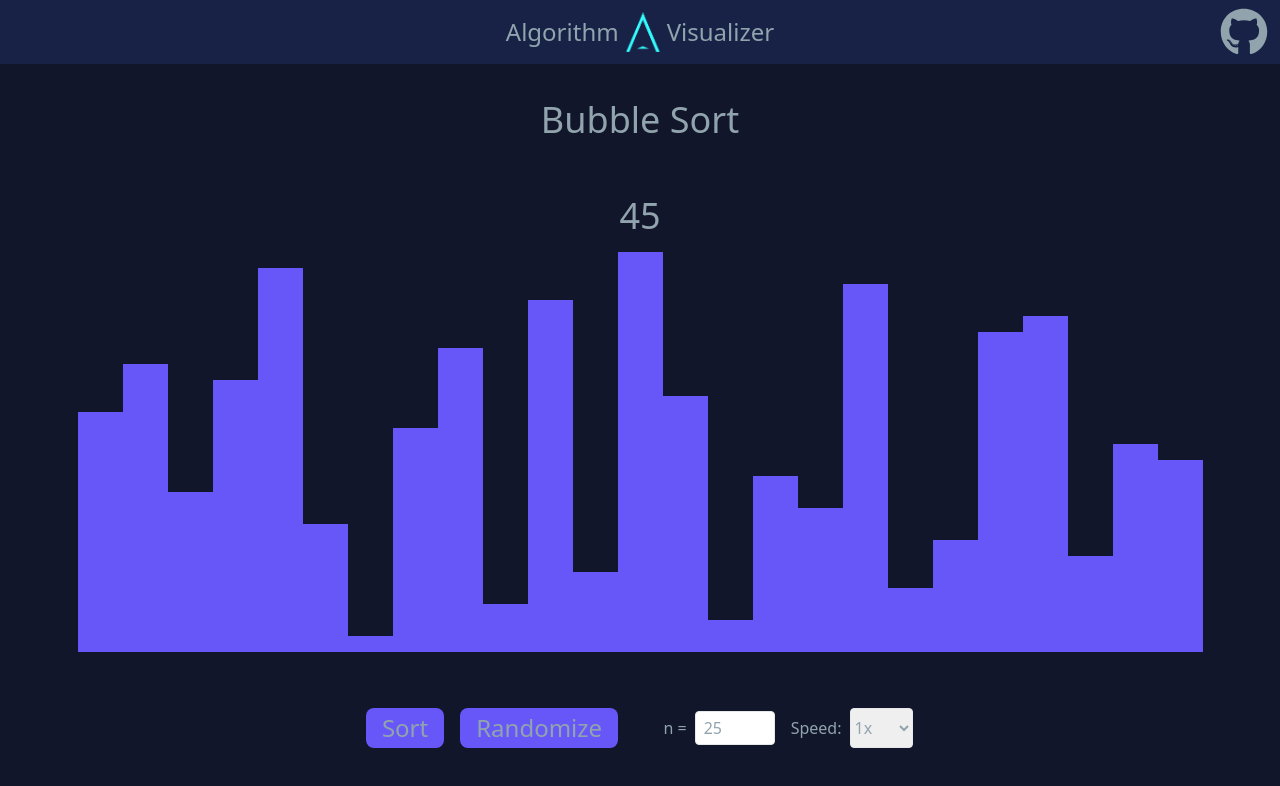
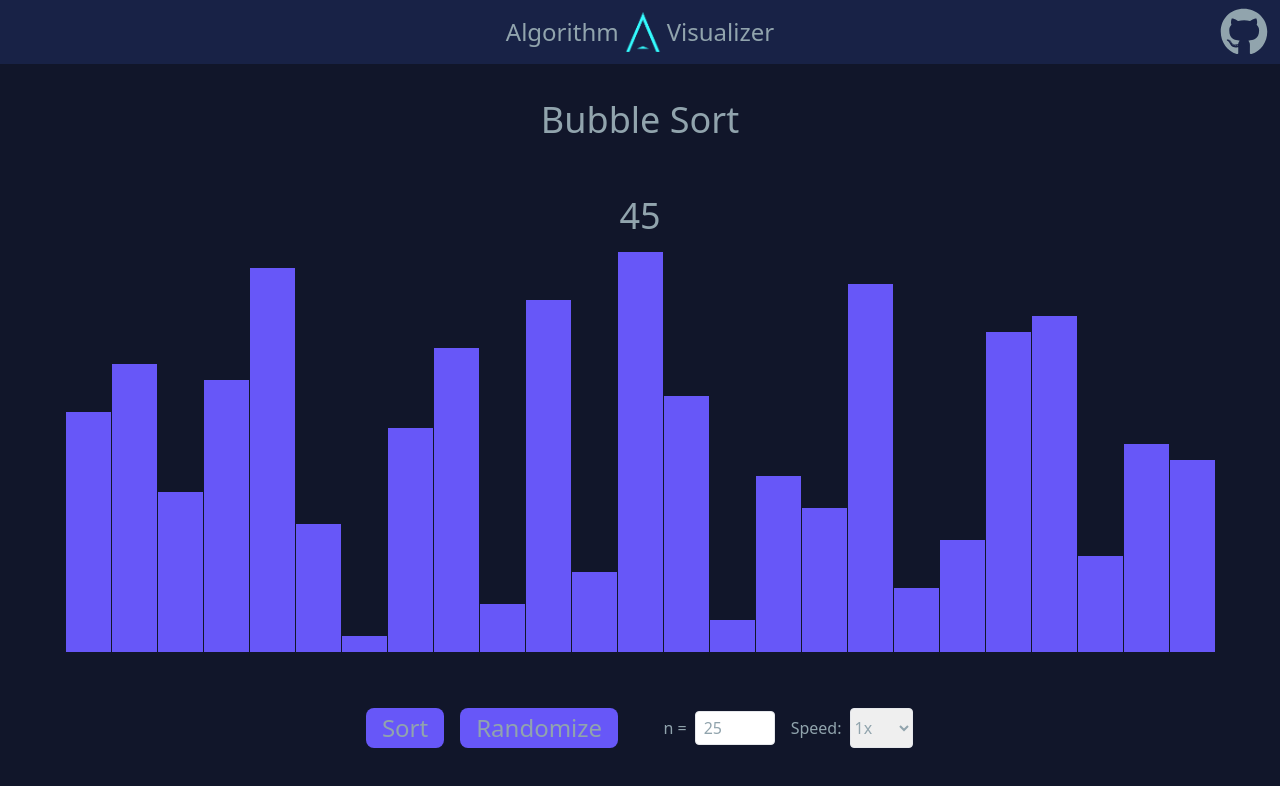
Before and after one commit to BradT615/Algorithm-Visualizer, a React (Create React App) app: page /BubbleSort in a window 1280 px wide. Shown: the top 786 px of the page. Built offline with nearby package versions, Linux system fonts and the light colour scheme.

Commit message:
update gap

```diff
--- a/src/components/sorts/BubbleSort.js
+++ b/src/components/sorts/BubbleSort.js
@@ -111,7 +111,7 @@ function BubbleSort() {
         <div className='flex flex-col justify-center items-center h-screen w-full space-y-4 pt-12'>
             <h1 className='text-4xl my-10'>Bubble Sort</h1>
             <h1 className='text-4xl'>{barWidth}</h1>
-            <div ref={containerRef} className="flex justify-center items-end max-w-6xl m-auto" style={{ height: '400px', width: '100%'}}>
+            <div ref={containerRef} className="flex justify-center items-end max-w-6xl m-auto" style={{ height: '400px', width: '100%', gap: '1px'}}>
                 {state.data.map((value, idx) => (
                     <div
                         key={idx}
```
